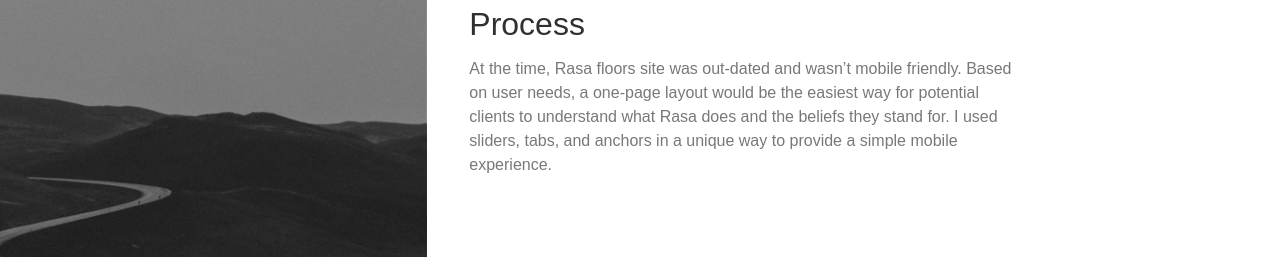
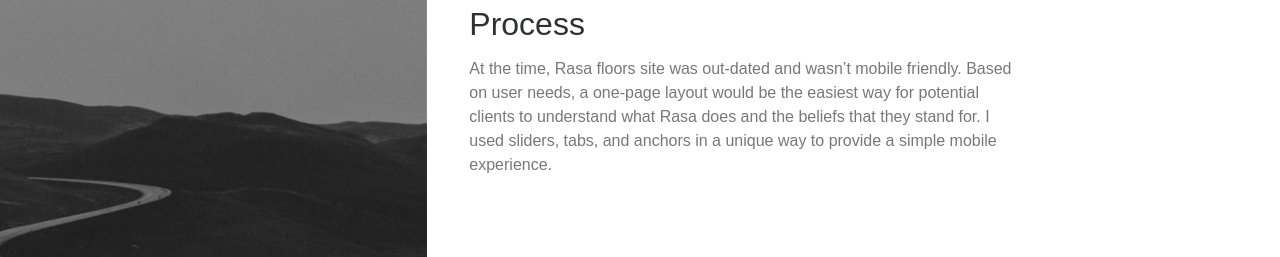
Before and after one commit to ChrisDJordan/ChrisDJordan.github.io, a Jekyll site: the page built from rasa-floors.html, in a window 1280 px wide and 966 px high. Shown: the part 709-966 px from the top of the window. Built offline with Jekyll 4.4.1, drawn with Linux system fonts in a browser that asks for light colours.

```diff
--- a/rasa-floors.html
+++ b/rasa-floors.html
@@ -93,7 +93,7 @@
             </section>
             <section>
                 <h3>Process</h3>
-                <p class="last-para">At the time, Rasa floors site was out-dated and wasn’t mobile friendly. Based on user needs, a one-page layout would be the easiest way for potential clients to understand what Rasa does and the beliefs they stand for. I used sliders, tabs, and anchors in a unique way to provide a simple mobile experience.</p>
+                <p class="last-para">At the time, Rasa floors site was out-dated and wasn’t mobile friendly. Based on user needs, a one-page layout would be the easiest way for potential clients to understand what Rasa does and the beliefs that they stand for. I used sliders, tabs, and anchors in a unique way to provide a simple mobile experience.</p>
 
 
             </section>
```
Also changed, not shown: images/jones-companies-home-page.jpg (added).
